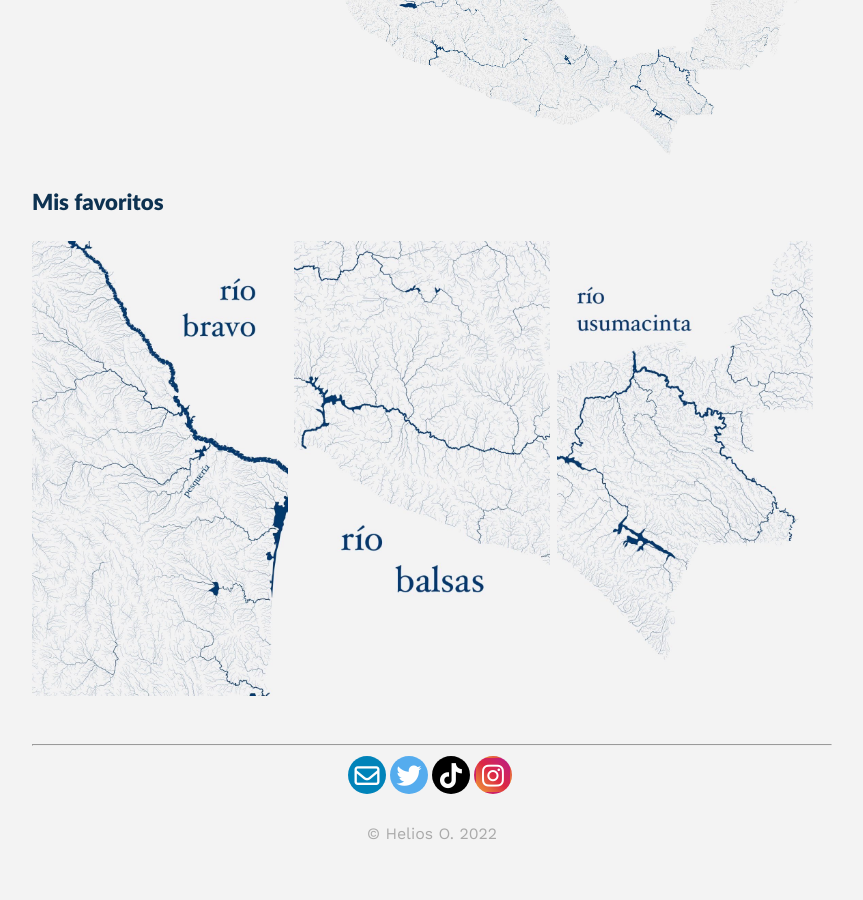
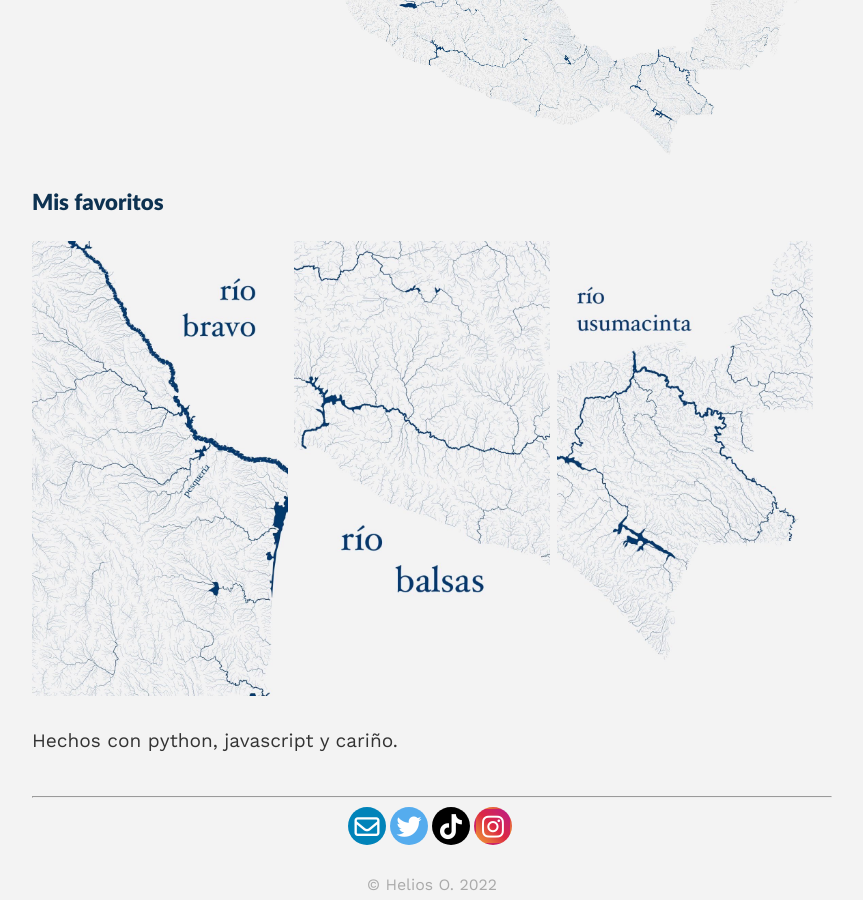
Before and after one commit to Heliouz/Heliouz.github.io, a Jekyll site: the page built from _projects/estumex.md, in a window 1280 px wide and 900 px high, scrolled down 1680 px. Shown: the whole window, without its empty margins (208-1071 px from the left). Built offline with Jekyll 4.4.1, drawn with Linux system fonts in a browser that asks for light colours; before the commit the page ends 2529 px from its top, so only the background shows below that.

Commit message:
Update estumex.md

```diff
--- a/_projects/estumex.md
+++ b/_projects/estumex.md
@@ -38,3 +38,5 @@ Con solo dibujar los ríos de méxico es suficiente para comprender la geografí
   <img src="/assets/images/mapatopo/maprio2.jpg" width="32%" />
   <img src="/assets/images/mapatopo/maprio3.jpg" width="32%" />
 </p>
+
+Hechos con python, javascript y cariño.
```
